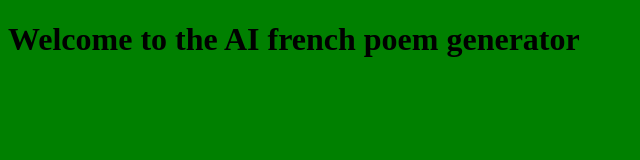
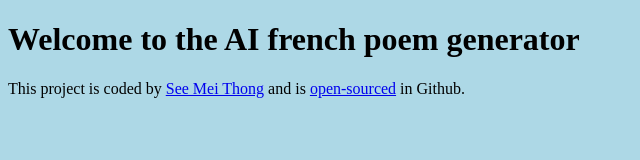
Before and after one commit to I-code1992/AI-french-poem-generator, a plain HTML site: page index.html in a window 1280 px wide. Shown: the whole page, without its empty margins (0-640 px from the left). Drawn offline with Linux system fonts and the light colour scheme.

Commit message:
added footer

```diff
--- a/index.html
+++ b/index.html
@@ -8,6 +8,9 @@
 </head>
 <body>
     <h1>Welcome to the AI french poem generator</h1>
+<footer>This project is coded by <a href="https://github.com/I-code1992" target="_blank">See Mei Thong</a> and is
+    <a href="https://github.com/I-code1992/AI-french-poem-generator" target="_blank">open-sourced</a> in Github. </footer>
+
     <script src="src/index.js"></script>
 </body>
 </html>
--- a/src/index.js
+++ b/src/index.js
@@ -1 +1 @@
-alert("Hello");
+//alert("Hello");
--- a/src/style.css
+++ b/src/style.css
@@ -1,3 +1,3 @@
 body{
-    background: green;
+    background: lightblue;
 }
```
